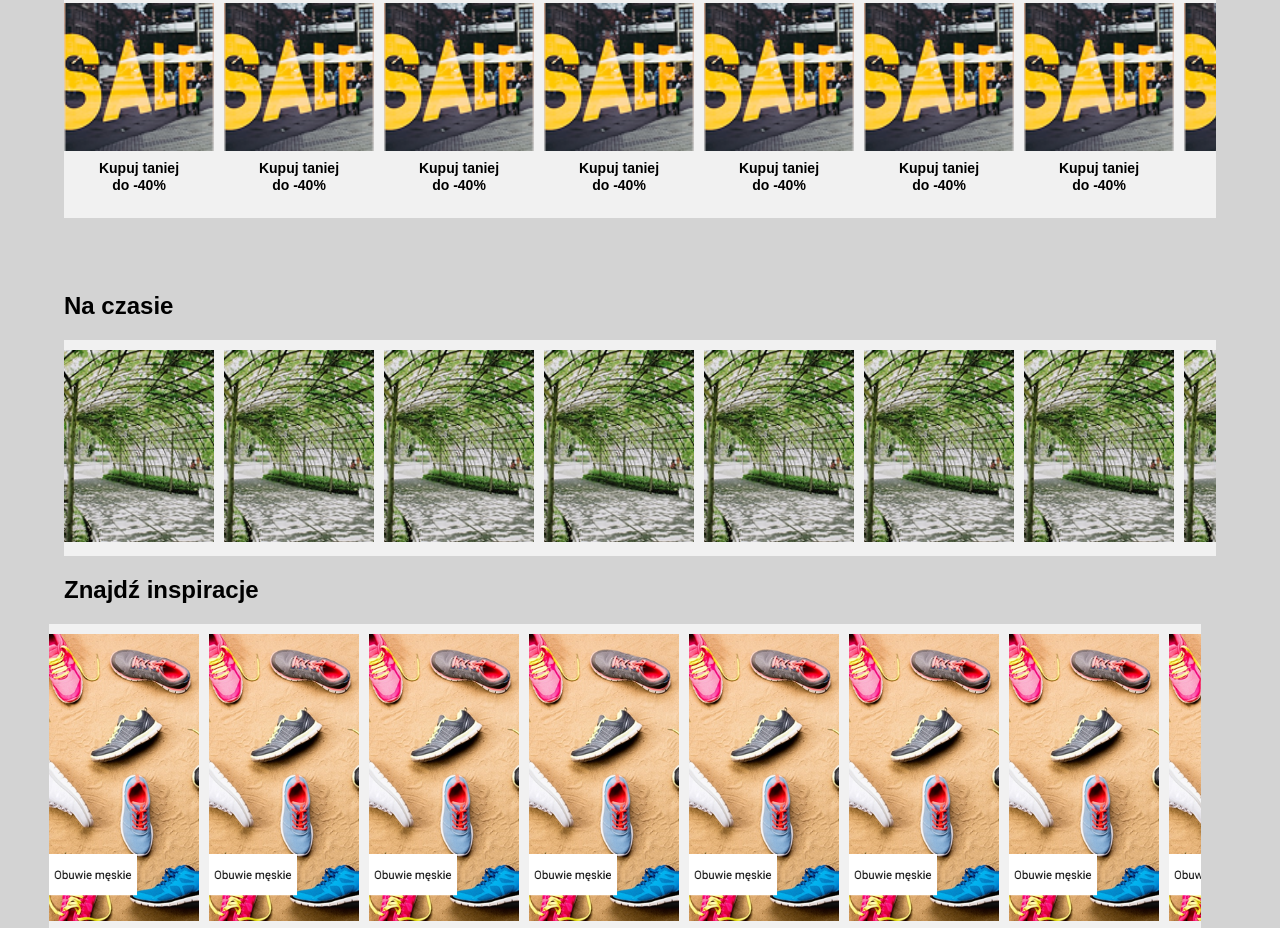
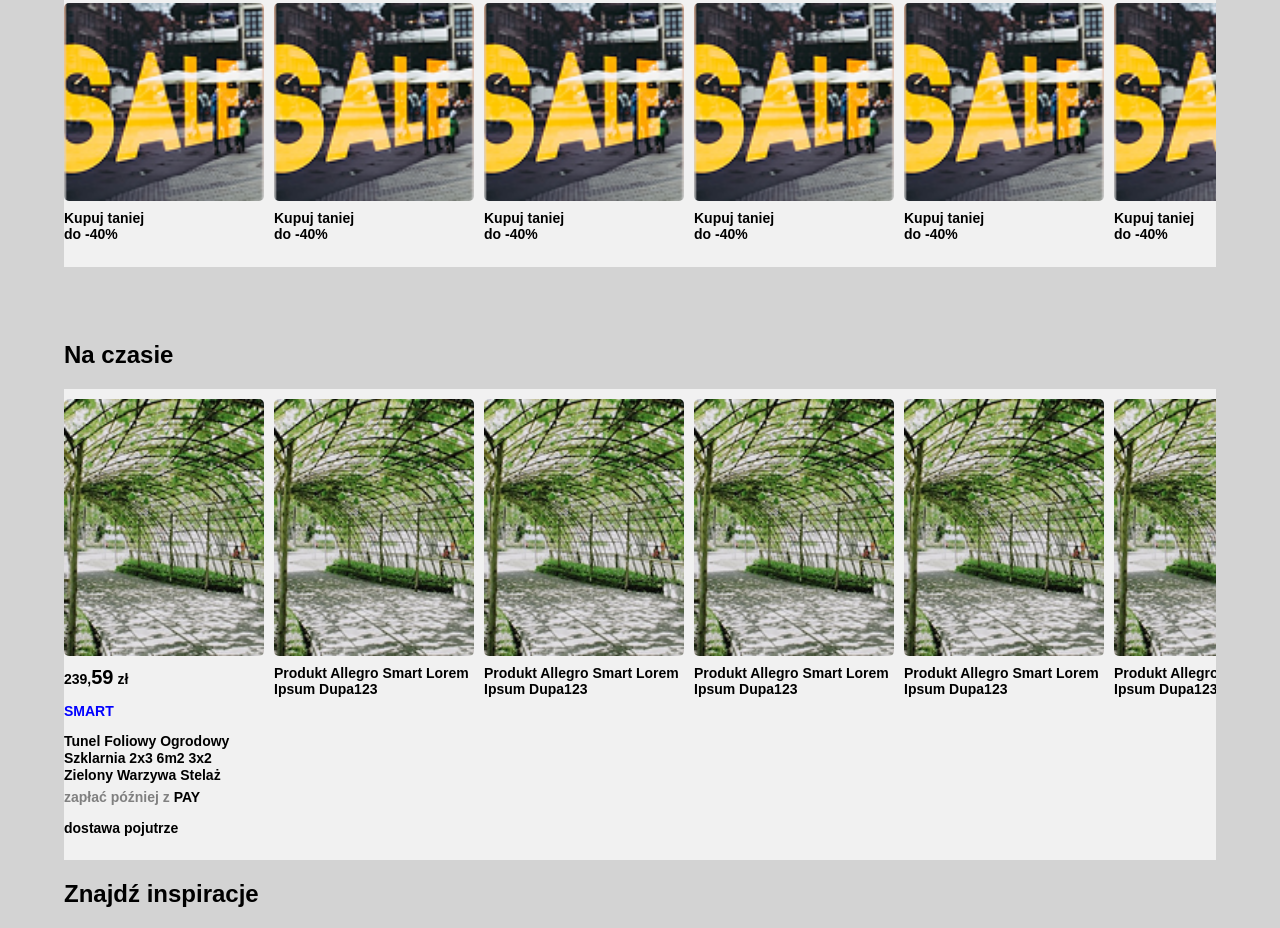
Before and after one commit to sh00tn1ck29/Allegroo, a plain HTML site: page ALLEGRO/HTML/index.html in a window 1280 px wide. Shown: the part 543-1471 px from the top of the page. Drawn offline with Linux system fonts and the light colour scheme.

Commit message:
Update index.html

```diff
--- a/ALLEGRO/HTML/index.html
+++ b/ALLEGRO/HTML/index.html
@@ -5,6 +5,7 @@
     <meta name="viewport" content="width=device-width, initial-scale=1.0">
     <title>Sklep Internetowy</title>
     <style>
+/*-------------------- TEKST ---------------------------*/
         body {
             font-family: Arial, sans-serif;
             margin: 0;
@@ -62,7 +63,7 @@
         .header {
 
             padding: 10px;
-            text-align: center;
+            text-align: left;
             position: relative;
             top: 13px;
         }
@@ -124,10 +125,63 @@
             font-weight: bold;
             margin-top: 5px; /* Odstęp między obrazkiem a tekstem */
             line-height: 1.2; /* Lepsze rozmieszczenie linii tekstu */
+            text-align: left;
         }
         .product-item p span {
             color: rgb(0, 0, 0); /* Kolor czerwony dla "-40%" */
         }
+        .product-item {
+    width: 200px; /* Szerokość produktu */
+    text-align: center; /* Wyśrodkowanie tekstu */
+    font-family: Arial, sans-serif;
+}
+
+.product-item img {
+    width: 100%; /* Dostosowanie obrazu do kontenera */
+    border-radius: 5px; /* Zaokrąglenie rogów */
+}
+
+.price {
+    font-size: 25px;
+    font-weight: bold;
+}
+
+.price .small {
+    font-size: 20px; /* Mniejszy rozmiar groszy */
+}
+
+.smart {
+    color: blue;
+    font-weight: bold;
+    font-size: 14px;
+    text-align: right;
+}
+
+.opis-produktu {
+    font-size: 14px;
+    color: black;
+    margin: 5px 0;
+}
+
+.pay-info {
+    font-size: 12px;
+    color: gray;
+}
+
+.pay {
+    font-weight: bold;
+    color: blue;
+}
+
+.delivery {
+    font-size: 12px;
+    font-weight: bold;
+}
+
+.green {
+    color: green;
+}
+
     </style>
 </head>
 <body>
@@ -203,19 +257,62 @@
         <h2>Na czasie</h2>
 
         <div class="trending" style="background-color: #f1f1f1;">
-            <div class="product-item"><img src="images/Produkt2.png" alt="Produkt"></div>
-            <div class="product-item"><img src="images/Produkt2.png" alt="Produkt"></div>
-            <div class="product-item"><img src="images/Produkt2.png" alt="Produkt"></div>
-            <div class="product-item"><img src="images/Produkt2.png" alt="Produkt"></div>
-            <div class="product-item"><img src="images/Produkt2.png" alt="Produkt"></div>
-            <div class="product-item"><img src="images/Produkt2.png" alt="Produkt"></div>
-            <div class="product-item"><img src="images/Produkt2.png" alt="Produkt"></div>
-            <div class="product-item"><img src="images/Produkt2.png" alt="Produkt"></div>
-            <div class="product-item"><img src="images/Produkt2.png" alt="Produkt"></div>
-            <div class="product-item"><img src="images/Produkt2.png" alt="Produkt"></div>
-            <div class="product-item"><img src="images/Produkt2.png" alt="Produkt"></div>
-            <div class="product-item"><img src="images/Produkt2.png" alt="Produkt"></div>
-            <div class="product-item"><img src="images/Produkt2.png" alt="Produkt"></div>
+            <div class="product-item">
+                <img src="images/Produkt2.png" alt="Produkt">
+                <p class="price"><strong>239</strong>,<span class="small">59</span> zł</p>
+                <p class="smart">SMART</p>
+                <p class="opis-produktu">Tunel Foliowy Ogrodowy Szklarnia 2x3 6m2 3x2 Zielony Warzywa Stelaż</p>
+                <p class="pay-info">zapłać później z <span class="pay">PAY</span></p>
+                <p class="delivery">dostawa <span class="green">pojutrze</span></p>
+            </div>
+            <div class="product-item">
+                <img src="images/Produkt2.png" alt="Produkt">
+                <p class="opis-produktu">Produkt Allegro Smart Lorem Ipsum Dupa123</p>
+            </div>
+            <div class="product-item">
+                <img src="images/Produkt2.png" alt="Produkt">
+                <p class="opis-produktu">Produkt Allegro Smart Lorem Ipsum Dupa123</p>
+            </div>
+            <div class="product-item">
+                <img src="images/Produkt2.png" alt="Produkt">
+                <p class="opis-produktu">Produkt Allegro Smart Lorem Ipsum Dupa123</p>
+            </div>
+            <div class="product-item">
+                <img src="images/Produkt2.png" alt="Produkt">
+                <p class="opis-produktu">Produkt Allegro Smart Lorem Ipsum Dupa123</p>
+            </div>
+            <div class="product-item">
+                <img src="images/Produkt2.png" alt="Produkt">
+                <p class="opis-produktu">Produkt Allegro Smart Lorem Ipsum Dupa123</p>
+            </div>
+            <div class="product-item">
+                <img src="images/Produkt2.png" alt="Produkt">
+                <p class="opis-produktu">Produkt Allegro Smart Lorem Ipsum Dupa123</p>
+            </div>
+            <div class="product-item">
+                <img src="images/Produkt2.png" alt="Produkt">
+                <p class="opis-produktu">Produkt Allegro Smart Lorem Ipsum Dupa123</p>
+            </div>
+            <div class="product-item">
+                <img src="images/Produkt2.png" alt="Produkt">
+                <p class="opis-produktu">Produkt Allegro Smart Lorem Ipsum Dupa123</p>
+            </div>
+            <div class="product-item">
+                <img src="images/Produkt2.png" alt="Produkt">
+                <p class="opis-produktu">Produkt Allegro Smart Lorem Ipsum Dupa123</p>
+            </div>
+            <div class="product-item">
+                <img src="images/Produkt2.png" alt="Produkt">
+                <p class="opis-produktu">Produkt Allegro Smart Lorem Ipsum Dupa123</p>
+            </div>
+            <div class="product-item">
+                <img src="images/Produkt2.png" alt="Produkt">
+                <p class="opis-produktu">Produkt Allegro Smart Lorem Ipsum Dupa123</p>
+            </div>
+            <div class="product-item">
+                <img src="images/Produkt2.png" alt="Produkt">
+                <p class="opis-produktu">Produkt Allegro Smart Lorem Ipsum Dupa123</p>
+            </div>
         </div>
         <h2>Znajdź inspiracje</h2>
         <div class="inspiration" style="background-color: #f1f1f1;">
@@ -331,3 +428,6 @@
 
 </body>
 </html>
+
+</body>
+</html>
```
